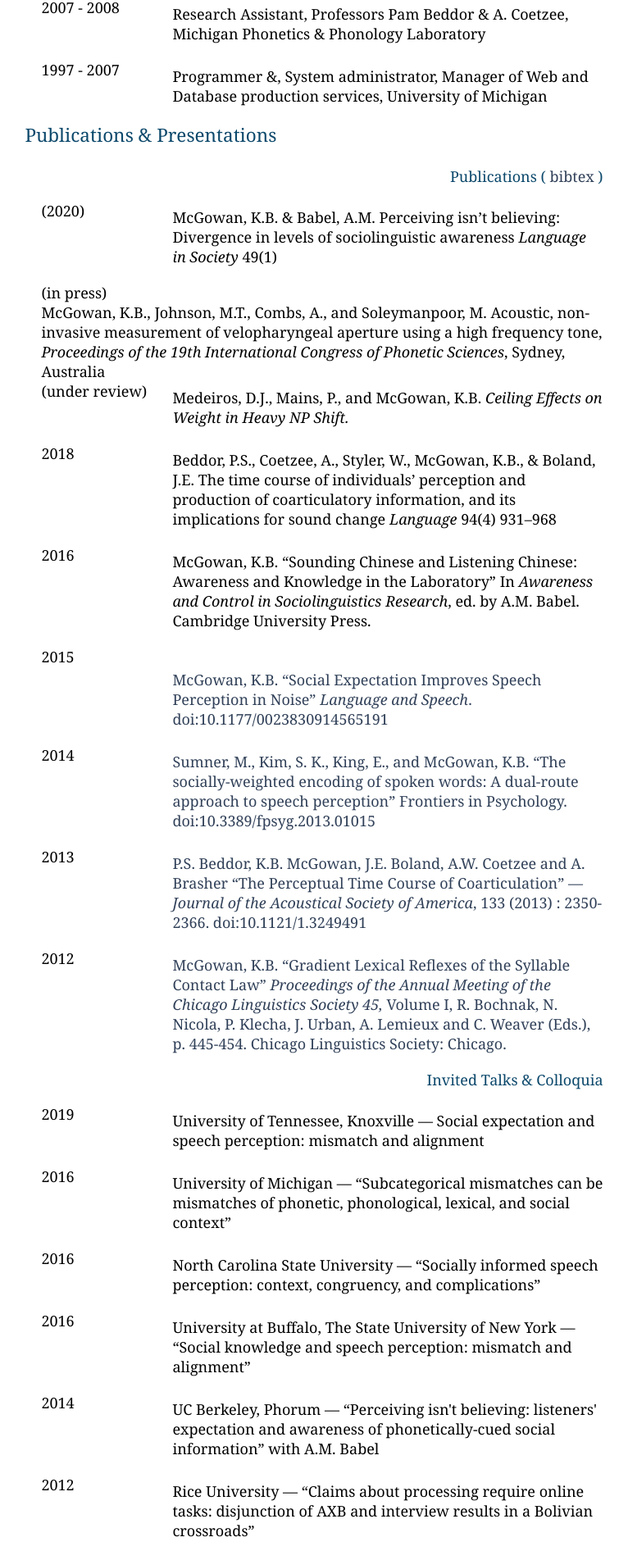
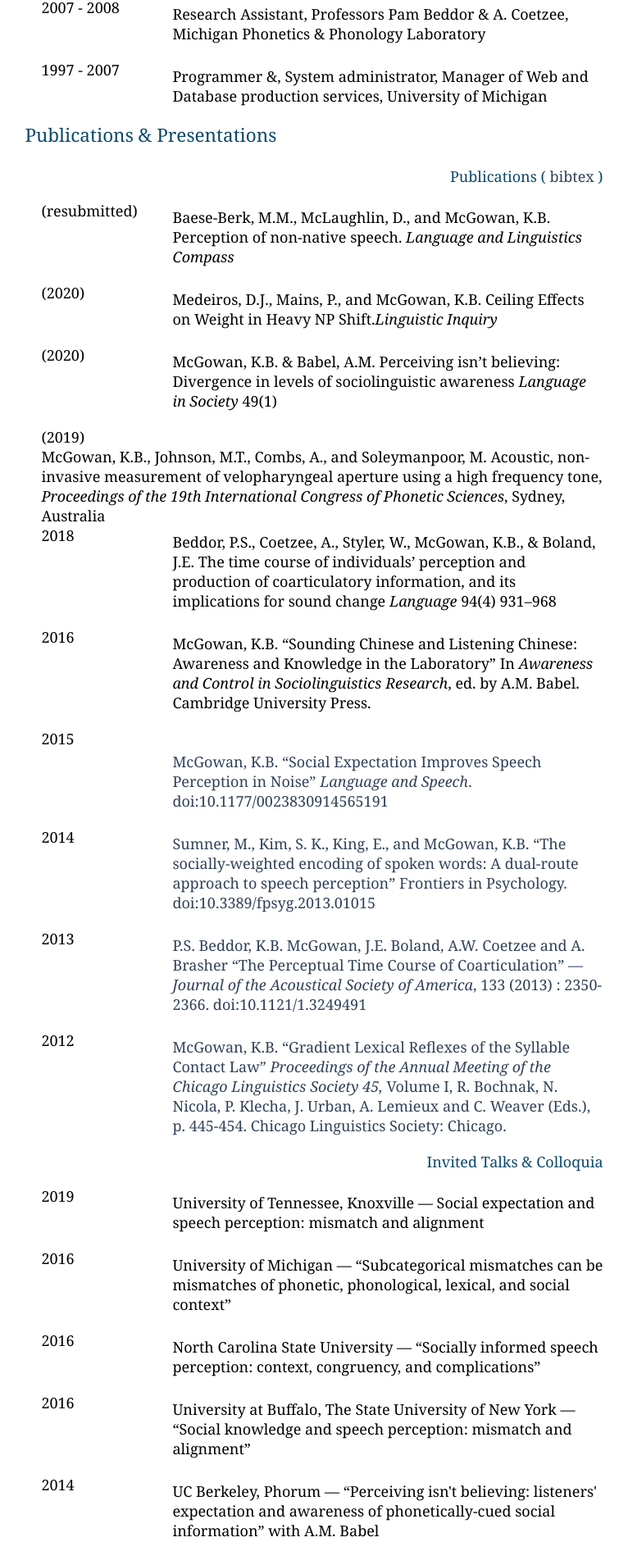
Before and after one commit to kbmcgowan/kbmcgowan.github.io, a Jekyll site: the page built from cv/index.html, in a window 1280 px wide. Shown: the part 1398-3301 px from the top of the page at 82% size, without its empty margins (257-1023 px from the left). Built offline with Jekyll 4.4.1, drawn with Linux system fonts in a browser that asks for light colours; nearby versions of some CDN libraries; some web fonts are replaced; library files that are not in the unit come from our copies; some of the changed text lies outside the part shown.

Commit message:
updated cv

```diff
--- a/cv/index.html
+++ b/cv/index.html
@@ -64,11 +64,13 @@ title: cv
     <dl>
 	<!--<dt>(in prep)</dt> <dd>McGowan, K.B. &amp; Sumner, M. <em>A phonetic explanation of phonetic variant effects</em></dd> -->
 
+	<dt>(resubmitted)</dt> <dd>Baese-Berk, M.M., McLaughlin, D., and McGowan, K.B. Perception of non-native speech. <em>Language and Linguistics Compass</em></dd>
+
+	<dt>(2020)</dt> <dd>Medeiros, D.J., Mains, P., and McGowan, K.B. Ceiling Effects on Weight in Heavy NP Shift.<em>Linguistic Inquiry</em></dd>
+
 	<dt>(2020)</dt> <dd>McGowan, K.B. &amp; Babel, A.M. Perceiving isn’t believing: Divergence in levels of sociolinguistic awareness <em>Language in Society</em> 49(1)</dd>
 
-	<dt>(in press)</dt> McGowan, K.B., Johnson, M.T., Combs, A., and Soleymanpoor, M. Acoustic, non-invasive measurement of velopharyngeal aperture using a high frequency tone, <em>Proceedings of the 19th International Congress of Phonetic Sciences</em>, Sydney, Australia
-
-	<dt>(under review)</dt> <dd>Medeiros, D.J., Mains, P., and McGowan, K.B. <em>Ceiling Effects on Weight in Heavy NP Shift.</em></dd>
+	<dt>(2019)</dt> McGowan, K.B., Johnson, M.T., Combs, A., and Soleymanpoor, M. Acoustic, non-invasive measurement of velopharyngeal aperture using a high frequency tone, <em>Proceedings of the 19th International Congress of Phonetic Sciences</em>, Sydney, Australia
 
 	<dt>2018</dt> <dd>Beddor, P.S., Coetzee, A., Styler, W., McGowan, K.B., &amp; Boland, J.E. The time course of individuals’ perception and production of coarticulatory information, and its implications for sound change <em>Language</em> 94(4) 931&ndash;968</dd>
 
```
Also changed, not shown: 1 other file.
